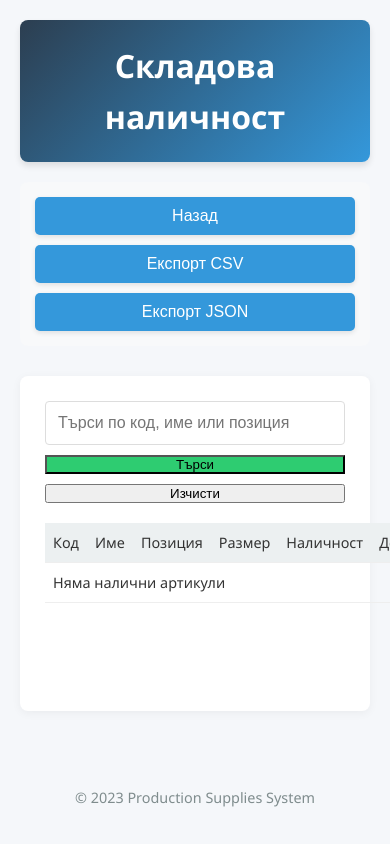
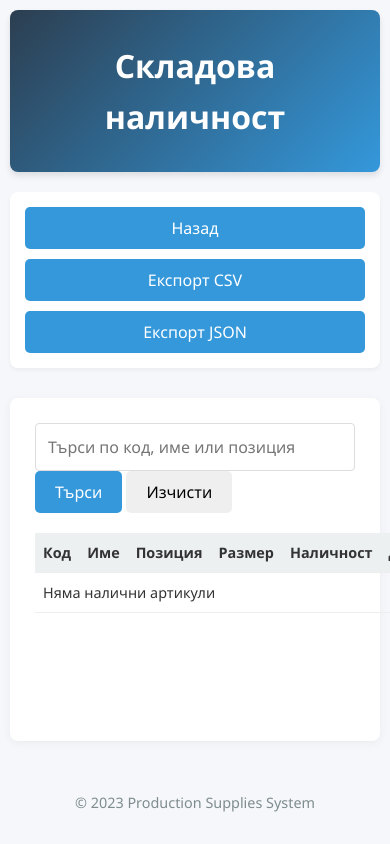
Before and after one commit to izagorski3/00000, a website: page production-supplies/src/inventory.html in a window 390 px wide. Shown: the top 844 px of the page. Drawn offline with Linux system fonts and the light colour scheme; no server answers; sample sign-in values are in the browser's storage.

Commit message:
Update style.css

```diff
--- a/production-supplies/src/css/style.css
+++ b/production-supplies/src/css/style.css
@@ -1,22 +1,21 @@
+
 :root {
---primary-color: #2c3e50;
---secondary-color: #3498db;
---accent-color: #e74c3c;
---light-color: #ecf0f1;
---dark-color: #34495e;
---success-color: #2ecc71;
---warning-color: #f39c12;
---danger-color: #e74c3c;
+--primary: #2c3e50;
+--secondary: #3498db;
+--success: #2ecc71;
+--danger: #e74c3c;
+--light: #ecf0f1;
+--dark: #34495e;
 }
 
 * {
 box-sizing: border-box;
 margin: 0;
 padding: 0;
+font-family: 'Segoe UI', Tahoma, Geneva, Verdana, sans-serif;
 }
 
 body {
-font-family: 'Segoe UI', Tahoma, Geneva, Verdana, sans-serif;
 background-color: #f5f7fa;
 color: #333;
 line-height: 1.6;
@@ -32,60 +31,75 @@ flex-direction: column;
 }
 
 .header {
+background: linear-gradient(135deg, var(--primary), var(--secondary));
+color: white;
+padding: 30px;
 text-align: center;
-margin-bottom: 30px;
-padding: 25px 0;
-background-color: var(--primary-color);
-color: white;
 border-radius: 8px;
-box-shadow: 0 4px 12px rgba(0, 0, 0, 0.1);
+margin-bottom: 20px;
+box-shadow: 0 4px 6px rgba(0,0,0,0.1);
 }
 
 .nav-menu {
 display: flex;
-justify-content: center;
-gap: 15px;
+justify-content: space-between;
+align-items: center;
+background: white;
+padding: 15px;
+border-radius: 8px;
 margin-bottom: 30px;
-flex-wrap: wrap;
-}
-
-.nav-button {
-background-color: var(--secondary-color);
-color: white;
-border: none;
-padding: 12px 25px;
-font-size: 1.1rem;
-border-radius: 6px;
-cursor: pointer;
-transition: all 0.3s ease;
-box-shadow: 0 2px 5px rgba(0, 0, 0, 0.1);
-}
-
-.nav-button:hover {
-background-color: #2980b9;
-}
-
-.btn-primary {
-background-color: var(--secondary-color);
-}
-
-.btn-success {
-background-color: var(--success-color);
-}
-
-.btn-danger {
-background-color: var(--danger-color);
+box-shadow: 0 2px 4px rgba(0,0,0,0.05);
 }
 
 .main-content {
 flex: 1;
-background-color: white;
+background: white;
+padding: 25px;
 border-radius: 8px;
-padding: 25px;
-box-shadow: 0 2px 15px rgba(0, 0, 0, 0.05);
-margin-bottom: 30px;
+box-shadow: 0 2px 10px rgba(0,0,0,0.05);
 }
 
+.footer {
+text-align: center;
+padding: 20px;
+margin-top: 30px;
+color: #7f8c8d;
+font-size: 0.9rem;
+}
+
+/* Бутони */
+.btn, .nav-button {
+border: none;
+padding: 10px 20px;
+border-radius: 5px;
+cursor: pointer;
+font-size: 16px;
+transition: all 0.3s;
+text-decoration: none;
+display: inline-block;
+}
+
+.btn-primary, .nav-button {
+background: var(--secondary);
+color: white;
+}
+
+.btn-success {
+background: var(--success);
+color: white;
+}
+
+.btn-danger {
+background: var(--danger);
+color: white;
+}
+
+.btn:hover, .nav-button:hover {
+opacity: 0.9;
+transform: translateY(-2px);
+}
+
+/* Форми */
 .form-group {
 margin-bottom: 20px;
 }
@@ -98,10 +112,11 @@ border-radius: 4px;
 font-size: 1rem;
 }
 
+/* Таблици */
 .data-table {
 width: 100%;
 border-collapse: collapse;
-margin-top: 20px;
+margin: 20px 0;
 }
 
 .data-table th, .data-table td {
@@ -111,35 +126,35 @@ border-bottom: 1px solid #eee;
 }
 
 .data-table th {
-background-color: var(--light-color);
-font-weight: 500;
+background-color: var(--light);
+font-weight: 600;
 }
 
-.search-box {
-display: flex;
-gap: 10px;
+/* Алерти */
+.alert {
+padding: 15px;
 margin-bottom: 20px;
+border-radius: 4px;
+position: fixed;
+top: 20px;
+right: 20px;
+z-index: 1000;
+animation: fadeIn 0.3s;
 }
 
-.dashboard {
-display: grid;
-grid-template-columns: repeat(auto-fit, minmax(300px, 1fr));
-gap: 20px;
-margin-top: 20px;
+.alert-success {
+background: var(--success);
+color: white;
 }
 
-.dashboard-card {
-background: white;
-border-radius: 8px;
-padding: 20px;
-box-shadow: 0 2px 10px rgba(0,0,0,0.1);
+.alert-error {
+background: var(--danger);
+color: white;
 }
 
-.footer {
-text-align: center;
-padding: 20px;
-color: #7f8c8d;
-font-size: 0.9rem;
+@keyframes fadeIn {
+from { opacity: 0; transform: translateY(-20px); }
+to { opacity: 1; transform: translateY(0); }
 }
 
 /* Адаптивен дизайн */
@@ -157,10 +172,6 @@ gap: 10px;
 width: 100%;
 }
 
-.search-box {
-flex-direction: column;
-}
-
 .data-table {
 font-size: 0.9rem;
 }
@@ -168,66 +179,4 @@ font-size: 0.9rem;
 .data-table th, .data-table td {
 padding: 8px;
 }
-  .container {
-max-width: 1200px;
-margin: 0 auto;
-padding: 20px;
 }
-
-.header {
-background: linear-gradient(135deg, #2c3e50, #3498db);
-color: white;
-padding: 20px;
-border-radius: 8px;
-margin-bottom: 20px;
-text-align: center;
-box-shadow: 0 4px 6px rgba(0,0,0,0.1);
-}
-
-.nav-menu {
-display: flex;
-justify-content: space-between;
-margin-bottom: 30px;
-background: #f8f9fa;
-padding: 15px;
-border-radius: 8px;
-}
-
-.nav-button {
-background: #3498db;
-color: white;
-border: none;
-padding: 10px 20px;
-border-radius: 5px;
-cursor: pointer;
-transition: all 0.3s;
-font-size: 16px;
-}
-
-.nav-button:hover {
-background: #2980b9;
-transform: translateY(-2px);
-}
-
-.btn-primary {
-background: #2ecc71;
-}
-
-.btn-success {
-background: #27ae60;
-}
-
-.main-content {
-background: white;
-padding: 25px;
-border-radius: 8px;
-box-shadow: 0 2px 10px rgba(0,0,0,0.05);
-}
-
-.footer {
-text-align: center;
-margin-top: 30px;
-padding: 15px;
-color: #7f8c8d;
-}
-}
```
